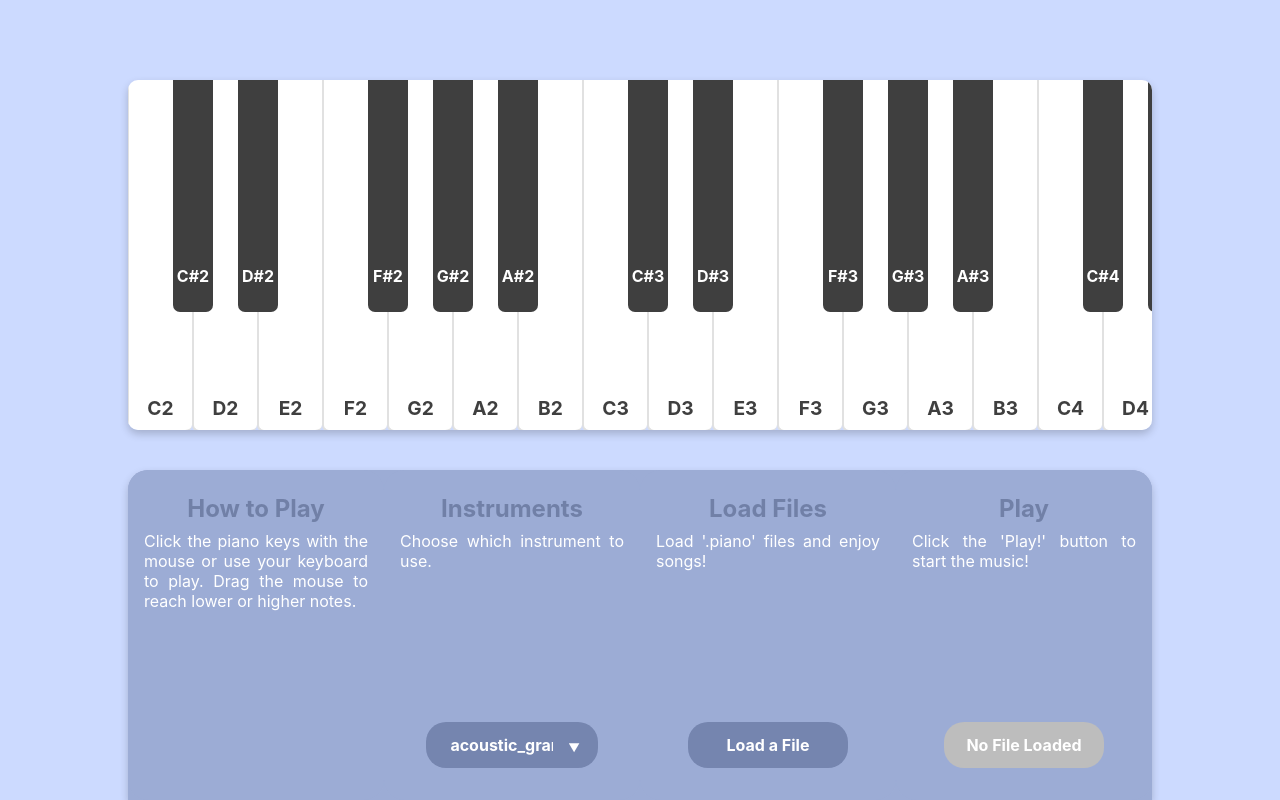
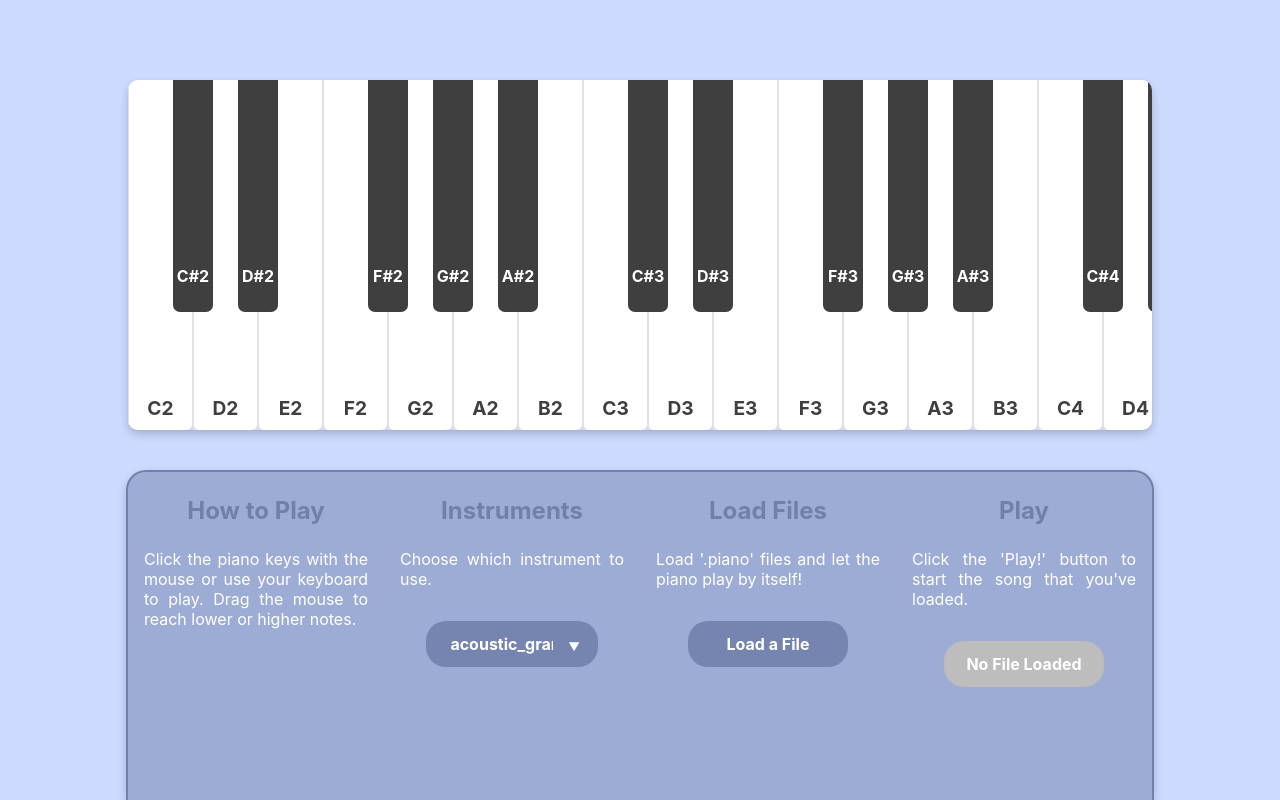
Before and after one commit to ArthurSudbrackIbarra/Piano-App, a React (Create React App) app: page / in a window 1280 px wide. Built offline with nearby package versions, Linux system fonts and the light colour scheme; what soundfont-player would draw is missing.

Commit message:
Adjustments.

```diff
--- a/src/components/App/App.tsx
+++ b/src/components/App/App.tsx
@@ -64,7 +64,7 @@ function App() {
             />
           </MenuOption>
           <MenuOption title="Load Files">
-            Load '.piano' files and enjoy songs!
+            Load '.piano' files and let the piano play by itself!
             <MenuButton
               onClick={() => {
                 document.getElementById(UPLOAD_FILE_INPUT_ID)?.click();
@@ -74,13 +74,13 @@ function App() {
             </MenuButton>
             <UploadFile
               id={UPLOAD_FILE_INPUT_ID}
-              onChange={(fileName, fileContent) => {
+              onChange={(fileName) => {
                 setFileName(fileName);
               }}
             />
           </MenuOption>
           <MenuOption title="Play">
-            Click the 'Play!' button to start the music!
+            Click the 'Play!' button to start the song that you've loaded.
             <MenuButton
               onClick={async () => {
                 await playSong(getGlobalFileContent());
--- a/src/components/MenuBox/MenuBox.module.css
+++ b/src/components/MenuBox/MenuBox.module.css
@@ -1,10 +1,12 @@
 .box {
     width: 80%;
-    height: 30vh;
     background-color: #f2f2f2;
     box-shadow: 0 4px 8px 0 rgba(0, 0, 0, 0.2);
     display: flex;
     flex-grow: 1;
     border-radius: 20px 20px 0 0;
+    border-left: 2px solid #7081ac;
+    border-top: 2px solid #7081ac;
+    border-right: 2px solid #7081ac;
     background-color: #9cacd5;
 }
--- a/src/components/MenuButton/MenuButton.module.css
+++ b/src/components/MenuButton/MenuButton.module.css
@@ -4,10 +4,10 @@
     font-weight: bold;
     background-color: #7585af;
     padding: 0.8rem;
-    margin: 1rem;
+    margin: 2rem 0 0 0;
     width: 60%;
     text-align: center;
-    margin-top: auto;
+    justify-self: flex-end;
 }
 .button:hover {
     background-color: #7081ac;
--- a/src/components/MenuOption/MenuOption.module.css
+++ b/src/components/MenuOption/MenuOption.module.css
@@ -10,7 +10,7 @@
     border-radius: 20px;
 }
 .title {
-    margin: 0.5rem;
+    margin: 0.5rem 0.5rem 1.5rem 0.5rem;
     text-align: center;
     color: #7180a7;
 }
--- a/src/components/MenuSelect/MenuSelect.module.css
+++ b/src/components/MenuSelect/MenuSelect.module.css
@@ -1,5 +1,5 @@
 .select {
-    margin: 1rem;
+    margin: 2rem 0 0 0;
     border-radius: 20px;
     font-weight: bold;
     background-color: #7585af;
@@ -13,7 +13,6 @@
     'Ubuntu', 'Cantarell', 'Fira Sans', 'Droid Sans', 'Helvetica Neue',
     sans-serif !important;
     font-size: 1em;
-    margin-top: auto;
 }
 .select:hover {
     background-color: #7081ac;
```
